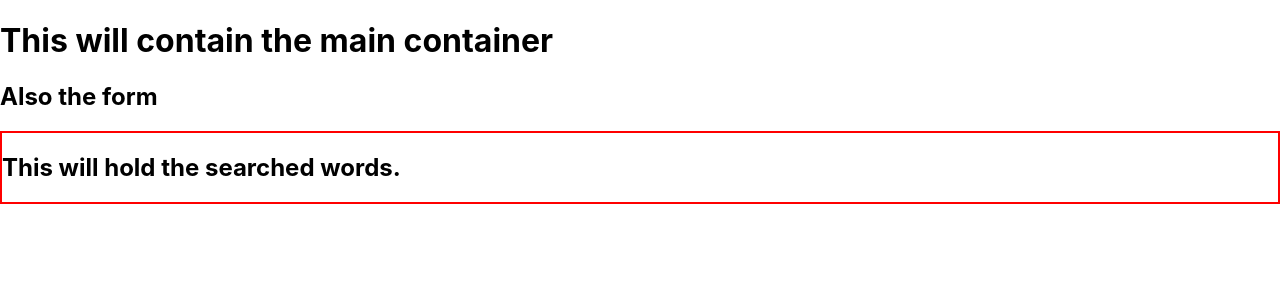
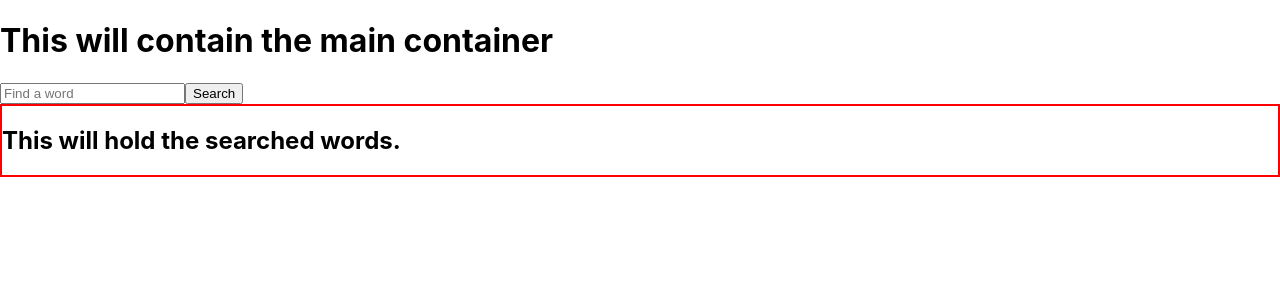
Before and after one commit to willhobson85/vocabulary-extender, a React (Create React App) app: page / in a window 1280 px wide. Shown: the top 300 px of the page. Built offline with nearby package versions, Linux system fonts and the light colour scheme; no server answers.

Commit message:
Build form, start connecting fetch

```diff
--- a/src/Components/App/App.js
+++ b/src/Components/App/App.js
@@ -1,21 +1,36 @@
 import './App.css';
 import React, { Component } from 'react';
 import MainContainer from '../MainPage/MainPage';
+import Form from "../InputForm/InputForm"
+import { fetchData } from '../../apiCalls';
 
 class App extends Component {
   constructor() {
     super()
     this.state = {
+      wordList: [],
+      savedForLater: []
+    }
+  }
 
-    }
+  searchWord(word) {
+    fetchData(word.word)
+    .then(data => {
+      console.log(data);
+      let properties = Object.keys(data);
+      let results = properties.map((result) => data[result].syn)
+      console.log(results.flat())
+      this.setState({wordList: [...this.state.wordList, ...results]})
+    })
+    .catch(err => console.log(err))
   }
 
   render() {
     return (
       <main className='home'>
         <h1>This will contain the main container</h1>
-        <h2>Also the form</h2>
-        <MainContainer />
+        <Form  searchWord={this.searchWord} />
+        <MainContainer wordList={this.state.wordList} />
       </main>
     );
   }
--- a/src/Components/InputForm/InputForm.js
+++ b/src/Components/InputForm/InputForm.js
@@ -0,0 +1,47 @@
+import React, { Component } from "react";
+import "./InputForm.css"
+
+class Form extends Component {
+  constructor() {
+    super()
+    this.state = {
+      word: ''
+    }
+  }
+
+  handleChange = event => {
+    this.setState({ [event.target.name]: event.target.value })
+  }
+
+  getWord = event => {
+      event.preventDefault()
+      const newWord = {
+          id: Date.now(),
+          ...this.state
+      }
+      this.props.searchWord(newWord)
+      console.log(newWord)
+      this.resetForm()
+  }
+
+  resetForm = () => {
+      this.setState({ word: ''})
+  }
+
+  render() {
+    return (
+      <form className="input-form">
+         <input
+                type='text'
+                placeholder='Find a word'
+                name='word'
+                value={this.state.word}
+                onChange={event => this.handleChange(event)}
+                />
+                <button onClick={event => this.getWord(event)}>Search</button>
+      </form>
+    )
+  }
+}
+
+export default Form;
--- a/src/Components/MainPage/MainPage.js
+++ b/src/Components/MainPage/MainPage.js
@@ -1,7 +1,8 @@
 import React from "react";
+// import Tile from "../Tile/Tile.js"
 import './MainPage.css'
 
-const MainContainer = () => {
+const MainContainer = ({ wordList }) => {
 
   return (
     <div className='main-container'>
--- a/src/Components/Tile/Tile.js
+++ b/src/Components/Tile/Tile.js
@@ -1,6 +1,7 @@
 import React from "react";
 
 function Tile() {
+  // still need to pass props here
   return (
       <div className="tile">
           <h2>Title</h2>
--- a/src/apiCalls.js
+++ b/src/apiCalls.js
@@ -1,11 +1,11 @@
 const API_KEY = process.env.REACT_APP_API_KEY
 
-
 const fetchData = (word) => {
-    return fetch(`https://words.bighugelabs.com/api/2/${API_KEY}/${word}/json`)
-    // return fetch(`https://words.bighugelabs.com/api/2/3a3fd2dcda6a6663ef94ab90d946c9ba/thin/`)
-    .then(response => response.json())
-    .catch(error => console.log(`Error: fetch error`, error)
+    return (
+        fetch(`https://words.bighugelabs.com/api/2/${API_KEY}/${word}/json`)
+        .then(response => response.json())
+        .catch(error => console.log(`Error: fetch error`, error)
+        )
     )
 }
 
```
Also changed, not shown: 2 other files (tests, documents, lock files or other folders).
